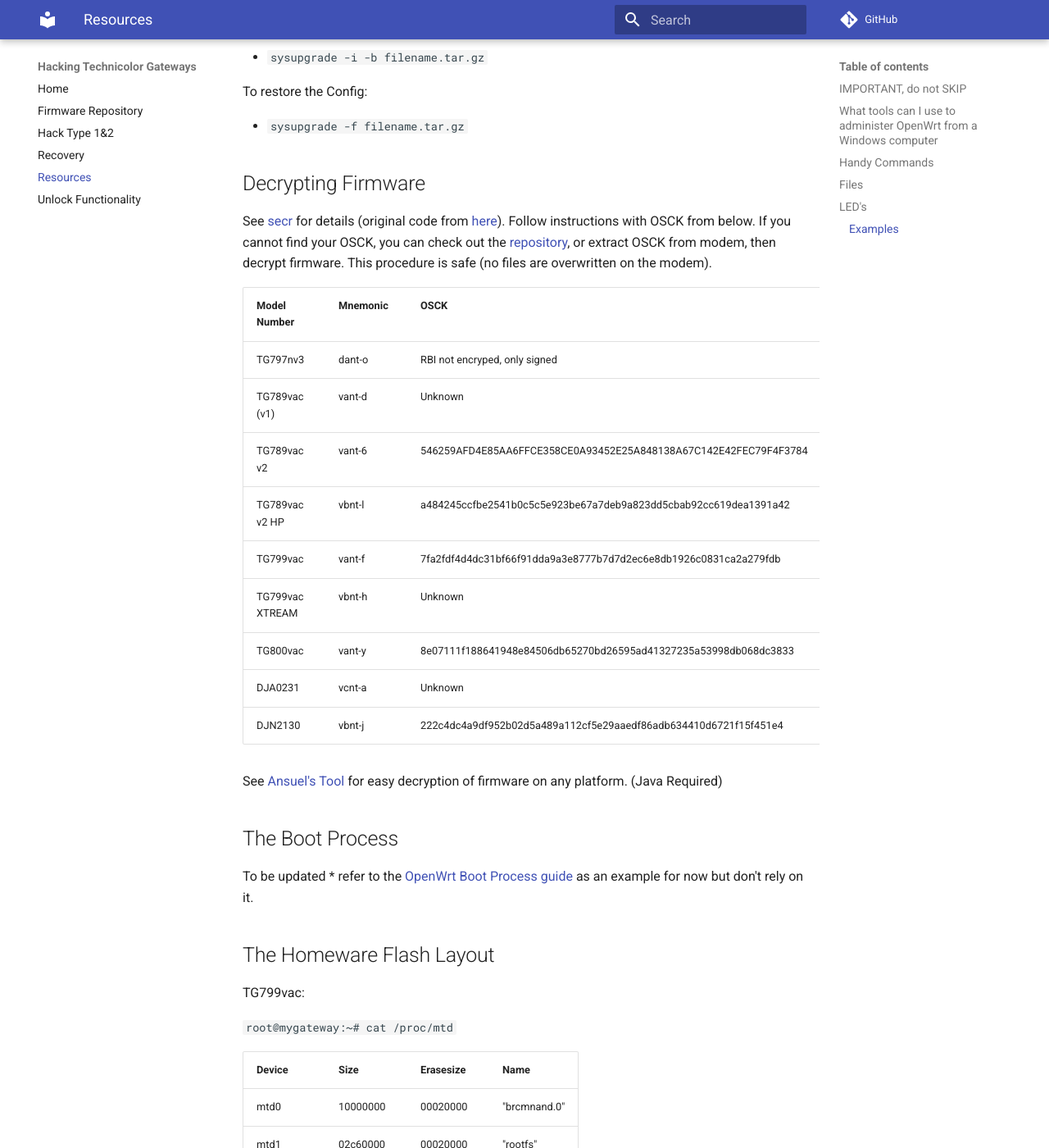
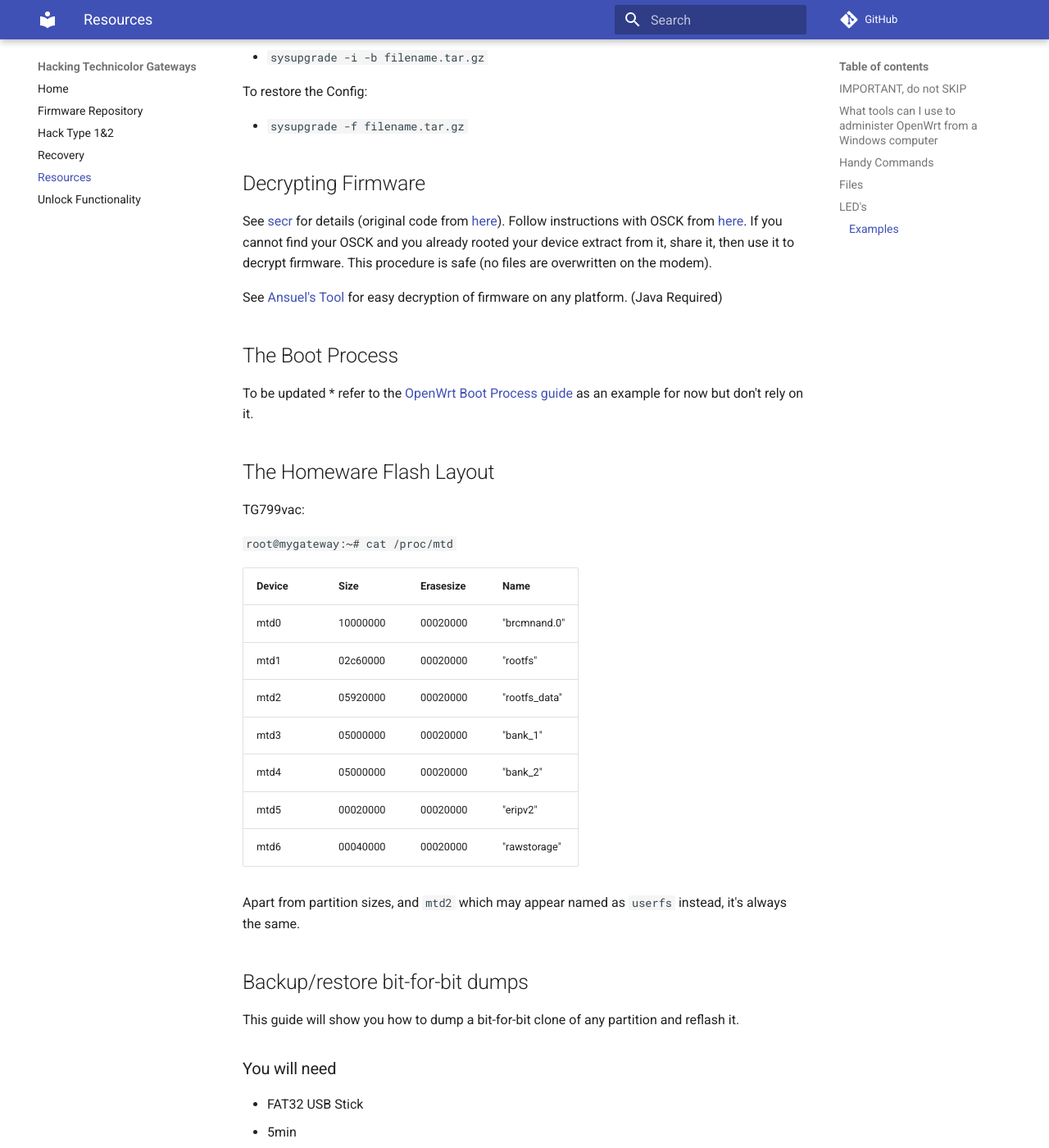
Before and after one commit to hack-technicolor/hack-technicolor, an MkDocs documentation site: the page built from docs/Resources.md, in a window 1280 px wide and 1400 px high, scrolled down 2879 px. Shown: the whole window at 82% size. Built offline with MkDocs 1.6.1 and Material for MkDocs 9.7.7, drawn with Linux system fonts in a browser that asks for light colours; comment, search, counter and statistics services are not loaded.

Commit message:
Collect known osck into repo files

```diff
--- a/docs/Resources.md
+++ b/docs/Resources.md
@@ -116,19 +116,7 @@
 
 ## Decrypting Firmware
 
-See [secr](https://github.com/mswhirl/secr) for details (original code from [here](https://github.com/pedro-n-rocha/secr)). Follow instructions with OSCK from below. If you cannot find your OSCK, you can check out the [repository](https://pastelink.net/laft), or extract OSCK from modem, then decrypt firmware. This procedure is safe (no files are overwritten on the modem).
-
-| Model Number    | Mnemonic |                        OSCK                                      |
-|:----------------|:---------|:-----------------------------------------------------------------|
-| TG797nv3        |  dant-o  | RBI not encryped, only signed                                    |
-| TG789vac (v1)   |  vant-d  | Unknown                                                          |
-| TG789vac v2     |  vant-6  | 546259AFD4E85AA6FFCE358CE0A93452E25A848138A67C142E42FEC79F4F3784 |
-| TG789vac v2 HP  |  vbnt-l  | a484245ccfbe2541b0c5c5e923be67a7deb9a823dd5cbab92cc619dea1391a42 |
-| TG799vac        |  vant-f  | 7fa2fdf4d4dc31bf66f91dda9a3e8777b7d7d2ec6e8db1926c0831ca2a279fdb |
-| TG799vac XTREAM |  vbnt-h  | Unknown                                                          |
-| TG800vac        |  vant-y  | 8e07111f188641948e84506db65270bd26595ad41327235a53998db068dc3833 |
-| DJA0231         |  vcnt-a  | Unknown                                                          |
-| DJN2130         |  vbnt-j  | 222c4dc4a9df952b02d5a489a112cf5e29aaedf86adb634410d6721f15f451e4 |
+See [secr](https://github.com/mswhirl/secr) for details (original code from [here](https://github.com/pedro-n-rocha/secr)). Follow instructions with OSCK from [here](https://github.com/kevdagoat/hack-technicolor/tree/master/osck). If you cannot find your OSCK and you already rooted your device extract from it, share it, then use it to decrypt firmware. This procedure is safe (no files are overwritten on the modem).
 
 See [Ansuel's Tool](https://github.com/Ansuel/Decrypt_RBI_Firmware_Utility/releases) for easy decryption of firmware on any platform. (Java Required)
 
```
